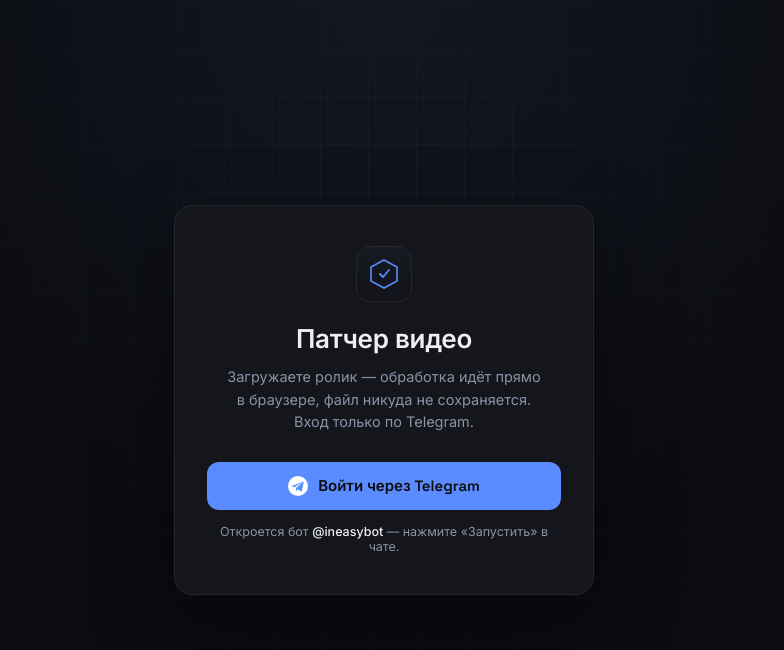
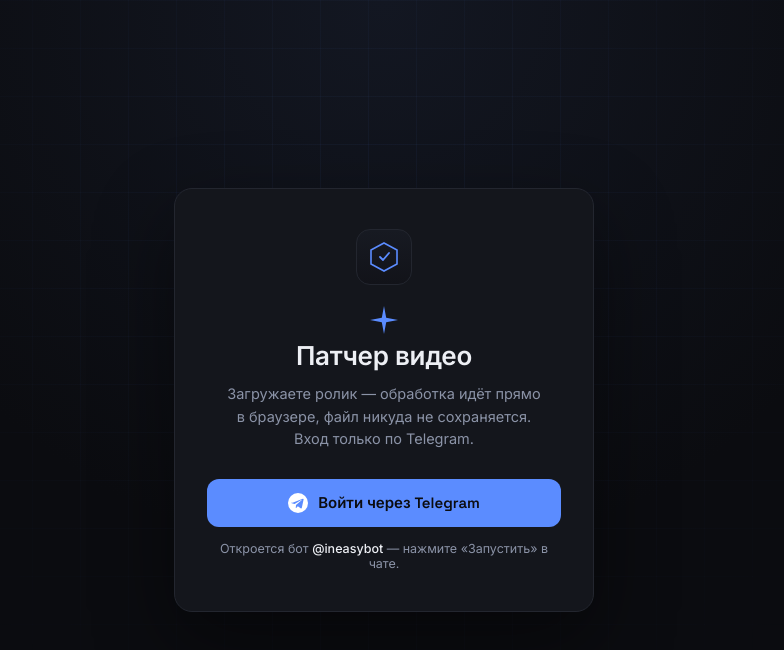
Before and after one commit to aidynbek939/ineasy.patcher, a website: page public/index.html in a window 1280 px wide. Shown: the whole page, without its empty margins (256-1040 px from the left). Drawn offline with Linux system fonts and the light colour scheme.

Commit message:
Add sparkle SVG to index.html
Added a sparkle SVG graphic to enhance visual appeal.

```diff
--- a/public/index.html
+++ b/public/index.html
@@ -22,6 +22,10 @@
         <path d="M13 17 L16 20 L22 13" stroke="#5B8CFF" stroke-width="1.8" stroke-linecap="round" stroke-linejoin="round"/>
       </svg>
     </div>
+
+    <svg class="sparkle" width="30" height="30" viewBox="0 0 30 30" fill="none" xmlns="http://www.w3.org/2000/svg">
+      <path d="M15 1 L17.2 12.8 L29 15 L17.2 17.2 L15 29 L12.8 17.2 L1 15 L12.8 12.8 Z" fill="#5B8CFF"/>
+    </svg>
 
     <h1>Патчер видео</h1>
     <p class="lede">Загружаете ролик — обработка идёт прямо в браузере, файл никуда не сохраняется. Вход только по Telegram.</p>
```
